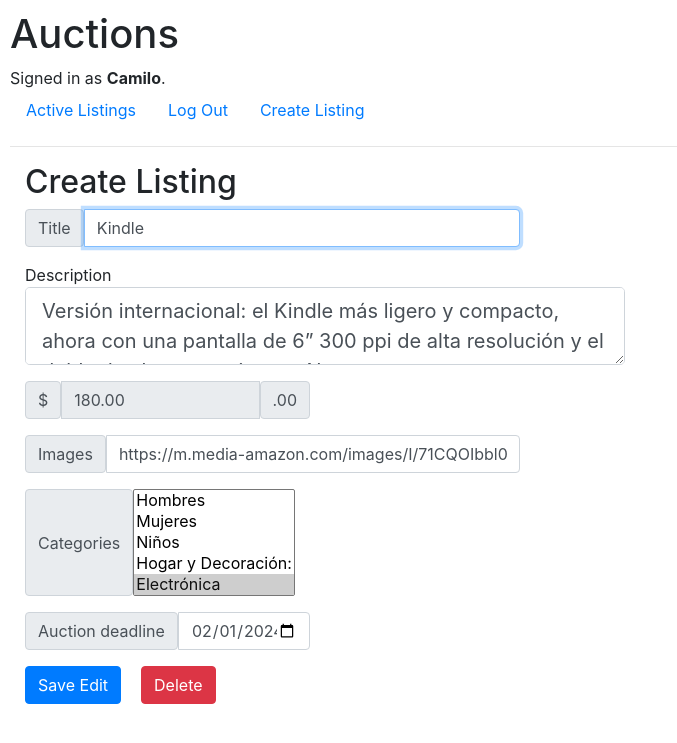
After one commit to Laxxoby/commerce, a Django app: a page that uses auctions/templates/auctions/layout.html in a window 1280 px wide. The commit adds this page. Shown: the top 743 px of the page, without its empty margins (0-677 px from the left). Run offline with Django 3.2, Linux system fonts and the light colour scheme; a user stored in the database is signed in; data comes from the database, SQL or seed files in the repository; both versions use the stored data as it was after the commit; some libraries are stand-ins or nearby versions.

Commit message:
update-style-views

```diff
--- a/auctions/admin.py
+++ b/auctions/admin.py
@@ -1,5 +1,5 @@
 from django.contrib import admin
-from .models import User, Category, Auction_listings
+from .models import User, Category, Auction_listings, watchlist
 
 # Register your models here.
 class Auction_listingsAdmin(admin.ModelAdmin):
@@ -12,3 +12,4 @@ class Auction_listingsAdmin(admin.ModelAdmin):
 admin.site.register(User)
 admin.site.register(Category)
 admin.site.register(Auction_listings, Auction_listingsAdmin)
+admin.site.register(watchlist)
--- a/auctions/static/auctions/styles.css
+++ b/auctions/static/auctions/styles.css
@@ -1,3 +1,38 @@
 body {
     padding: 10px;
 }
+
+.grid-container {
+    display: grid;
+    grid-template-columns: repeat(4, 1fr);
+    /* Tres columnas de igual tamaño */
+    gap: 20px;
+    /* Espacio entre las celdas de la cuadrícula */
+}
+
+.buto {
+    margin-left: 20px;
+}
+
+.img_product {
+    margin-block: 20px;
+    margin-right: 30px;
+}
+
+.card p {
+    color: #000000;
+}
+
+a:link,
+a:visited,
+a:hover {
+    text-decoration: none;
+}
+
+.card .btn {
+    margin-top: 10px;
+}
+
+p span {
+    font-weight: 600;
+}
--- /dev/null
+++ b/auctions/templates/auctions/editListing.html
@@ -0,0 +1,80 @@
+{% extends "auctions/layout.html" %}
+
+{% block body %}
+<h2 class="col-md-6">Create Listing</h2>
+<form action="{% url 'editlisting' product_name=product.nameProduct %}?product_id={{ product.id }}" method="post">
+    {% csrf_token %}
+    <!-- Title -->
+    <div class="form-group input-group col-md-5">
+        <span class="input-group-text">Title</span>
+        <input class="form-control" autofocus type="text" name="title" value="{{product.nameProduct}}">
+    </div>
+    <!-- description (text) -->
+    <div class="form-group input-group-lg col-md-6">
+        <span>Description</span>
+        <textarea class="form-control" name="description"
+            aria-label="With textarea">{{ product.descriptionProduct }}</textarea>
+    </div>
+    <!-- Puja inicial (numero) -->
+    <div class="input-group form-group col-md-3">
+        <span class="input-group-text">$</span>
+        <input type="text" class="form-control" name="inicialbid" disabled value="{{product.inicialPrice}}"
+            aria-label="Amount (to the nearest dollar)" placeholder="Starting bid">
+        <span class="input-group-text">.00</span>
+    </div>
+    <!-- Imagen (link o subir) -->
+    <div class="form-group input-group col-md-5">
+        <span class="input-group-text">Images</span>
+        <input class="form-control" autofocus type="text" value="{{product.img_product}}" name="image_url"
+            placeholder="https://">
+    </div>
+    <!-- Categoria Selecion -->
+    <div class="input-group form-group col-md-6">
+        <span class="input-group-text">Categories</span>
+        <select class="form-select" name="categories" multiple size="5" aria-label="Size 3 select example">
+            {% for category in categories %}
+            {% if category in product.categories.all %}
+            <option value="{{ category.id }}" selected>{{ category }}</option>
+            {% else %}
+            <option value="{{ category.id }}">{{ category }}</option>
+            {% endif %}
+            {% endfor %}
+        </select>
+    </div>
+
+    <div class="input-group form-group col-md-3">
+        <span class="input-group-text">Auction deadline</span>
+        <input type="date" class="form-control" id="fecha" name="deadline" value="{{ product.end_time|date:'Y-m-d' }}">
+    </div>
+
+    <div class="input-group form-group col-md-6">
+        <input class="btn btn-primary form-group" type="submit" value="Save Edit">
+        <!-- Button trigger modal -->
+        <button type="button" class="btn btn-danger form-group buto" data-bs-toggle="modal" data-bs-target="#staticBackdrop">
+            Delete
+        </button>
+    </div>
+
+
+    <!-- Modal -->
+    <div class="modal fade" id="staticBackdrop" data-bs-backdrop="static" data-bs-keyboard="false" tabindex="-1"
+        aria-labelledby="staticBackdropLabel" aria-hidden="true">
+        <div class="modal-dialog">
+            <div class="modal-content">
+                <div class="modal-header">
+                    <h1 class="modal-title fs-5" id="staticBackdropLabel">Confirm Delete</h1>
+                    <button type="button" class="btn-close" data-bs-dismiss="modal" aria-label="Close"></button>
+                </div>
+                <div class="modal-body">
+                    Are you sure you want to delete this auction?
+                </div>
+                <div class="modal-footer">
+                    <button type="button" class="btn btn-secondary" data-bs-dismiss="modal">Close</button>
+                    <button type="submit" class="btn btn-danger" name="action" value="opcion1">Delete</button>
+                </div>
+            </div>
+        </div>
+    </div>
+</form>
+
+{% endblock %}
--- a/auctions/templates/auctions/layout.html
+++ b/auctions/templates/auctions/layout.html
@@ -5,6 +5,7 @@
     <head>
         <title>{% block title %}Auctions{% endblock %}</title>
         <link rel="stylesheet" href="https://stackpath.bootstrapcdn.com/bootstrap/4.4.1/css/bootstrap.min.css" integrity="sha384-Vkoo8x4CGsO3+Hhxv8T/Q5PaXtkKtu6ug5TOeNV6gBiFeWPGFN9MuhOf23Q9Ifjh" crossorigin="anonymous">
+        <script src="https://cdn.jsdelivr.net/npm/bootstrap@5.1.0/dist/js/bootstrap.bundle.min.js"></script>
         <link href="{% static 'auctions/styles.css' %}" rel="stylesheet">
     </head>
     <body>
--- a/auctions/urls.py
+++ b/auctions/urls.py
@@ -7,5 +7,7 @@ urlpatterns = [
     path("login", views.login_view, name="login"),
     path("logout", views.logout_view, name="logout"),
     path("register", views.register, name="register"),
-    path("create-listing", views.createlisting, name="createlisting")
+    path("create-listing", views.createlisting, name="createlisting"),
+    path('edit-listing/<str:product_name>/', views.editlisting, name='editlisting'),
+    path('<str:product_name>/', views.product, name='product'),
 ]
--- a/auctions/views.py
+++ b/auctions/views.py
@@ -1,15 +1,25 @@
 from django.contrib.auth import authenticate, login, logout
+from django.http import HttpResponse, HttpResponseRedirect
+from django.contrib.auth.decorators import login_required
+from urllib.parse import urlencode
 from django.db import IntegrityError
-from django.http import HttpResponse, HttpResponseRedirect
 from django.shortcuts import render
 from django.urls import reverse
 from datetime import datetime
 
-from .models import User, Category, Auction_listings
+from .models import User, Category, Auction_listings, watchlist
 from .forms import AuctionListingForm
 
+
 def index(request):
-    return render(request, "auctions/index.html")
+    products = Auction_listings.objects.all()
+    return render(
+        request,
+        "auctions/index.html",
+        {
+            "products": products,
+        },
+    )
 
 
 def login_view(request):
@@ -23,11 +33,22 @@ def login_view(request):
         # Check if authentication successful
         if user is not None:
             login(request, user)
-            return HttpResponseRedirect(reverse("index"))
+            """ if product_id is not None:
+                return HttpResponseRedirect(reverse("product"))
+            else: """
+            redirect_product_id = request.session.pop('redirect_product_id', None)
+            redirect_product_name = request.session.pop('redirect_product_name', None)
+            if redirect_product_id and redirect_product_name:
+                redirect_url = reverse('product', args=[redirect_product_name]) + f"?product_id={redirect_product_id}"
+                return HttpResponseRedirect(redirect_url)
+            else:
+                return HttpResponseRedirect(reverse("index"))
         else:
-            return render(request, "auctions/login.html", {
-                "message": "Invalid username and/or password."
-            })
+            return render(
+                request,
+                "auctions/login.html",
+                {"message": "Invalid username and/or password."},
+            )
     else:
         return render(request, "auctions/login.html")
 
@@ -46,18 +67,20 @@ def register(request):
         password = request.POST["password"]
         confirmation = request.POST["confirmation"]
         if password != confirmation:
-            return render(request, "auctions/register.html", {
-                "message": "Passwords must match."
-            })
+            return render(
+                request, "auctions/register.html", {"message": "Passwords must match."}
+            )
 
         # Attempt to create new user
         try:
             user = User.objects.create_user(username, email, password)
             user.save()
         except IntegrityError:
-            return render(request, "auctions/register.html", {
-                "message": "Username already taken."
-            })
+            return render(
+                request,
+                "auctions/register.html",
+                {"message": "Username already taken."},
+            )
         login(request, user)
         return HttpResponseRedirect(reverse("index"))
     else:
@@ -66,12 +89,12 @@ def register(request):
 
 def createlisting(request):
     if request.method == "POST":
-        title = request.POST.get('title')
-        description = request.POST.get('description')
-        inicialbid = request.POST.get('inicialbid')
-        image_url = request.POST.get('image_url')
-        categories = request.POST.getlist('categories')
-        deadline = request.POST.get('deadline')
+        title = request.POST.get("title")
+        description = request.POST.get("description")
+        inicialbid = request.POST.get("inicialbid")
+        image_url = request.POST.get("image_url")
+        categories = request.POST.getlist("categories")
+        deadline = request.POST.get("deadline")
 
         owner_name_id = request.user.id
         start_time = datetime.now()
@@ -85,7 +108,8 @@ def createlisting(request):
             img_product=image_url,
             ownerName=owner_user,
             start_time=start_time,
-            end_time = deadline
+            end_time=deadline,
+            currentPrice=inicialbid,
         )
         auction_listing.save()
         auction_listing.categories.set(categories)
@@ -108,7 +132,89 @@ def createlisting(request):
     else:
         # initial_values = {'end_time': datetime.now()}
         # form = AuctionListingForm(initial=initial_values)
-        return render(request, "auctions/createListing.html", {
-            "categories" : Category.objects.all(),
-            # 'form': form
-        })
+        return render(
+            request,
+            "auctions/createListing.html",
+            {
+                "categories": Category.objects.all(),
+                # 'form': form
+            },
+        )
+
+
+def editlisting(request, product_name):
+    product_id = request.GET.get("product_id")
+    productF = Auction_listings.objects.get(pk=product_id, nameProduct=product_name)
+    if request.method == "POST":
+        action = request.POST.get("action", "")
+        if action == "opcion1":
+            productF.delete()
+            return HttpResponseRedirect(reverse("index"))
+        title = request.POST.get("title")
+        description = request.POST.get("description")
+        image_url = request.POST.get("image_url")
+        categories = request.POST.getlist("categories")
+        deadline = request.POST.get("deadline")
+
+        productF.nameProduct = title
+        productF.descriptionProduct = description
+        productF.img_product = image_url
+        productF.end_time = deadline
+
+        productF.save()
+        productF.categories.set(categories)
+
+        return HttpResponseRedirect(reverse("index"))
+    else:
+        return render(
+            request,
+            "auctions/editListing.html",
+            {"categories": Category.objects.all(), "product": productF},
+        )
+
+
+def product(request, product_name):
+    product_id = request.GET.get("product_id")
+    productF = Auction_listings.objects.get(pk=product_id, nameProduct=product_name)
+
+    if request.method == "POST":
+        action = request.POST.get("action", "")
+
+        if action == "opcion1":
+            user_id = request.user.id
+            user = User.objects.get(id=user_id)
+            productInList = watchlist.objects.get(user=user, product=productF)
+            productInList.delete()
+            pass
+        if action == "opcion2":
+            user_id = request.user.id
+            user = User.objects.get(id=user_id)
+
+            wlist = watchlist(
+                user=user,
+                product=productF,
+            )
+            wlist.save()
+            pass
+        if action == "opcion3":
+            request.session['redirect_product_id'] = product_id
+            request.session['redirect_product_name'] = product_name
+
+            return HttpResponseRedirect(reverse("login"))
+
+    if request.user.is_authenticated:
+        user_id = request.user.id
+        user = User.objects.get(id=user_id)
+        try:
+            productInList = watchlist.objects.get(user=user, product=productF)
+        except watchlist.DoesNotExist:
+            productInList = None
+
+        return render(request, "auctions/product.html",
+            {"product": productF, "IsProduct": productInList},
+        )
+    else:
+        productInList = None
+        return render(request, "auctions/product.html",
+            {"product": productF, "IsProduct": productInList},
+        )
```
Also changed, not shown: auctions/models.py (+10 -0 lines), auctions/templates/auctions/index.html (+30 -2 lines), auctions/templates/auctions/product.html (added, +54 -0 lines), auctions/migrations/0004_watchlist.py (added), auctions/migrations/0005_alter_watchlist_unique_together.py (added), db.sqlite3.
